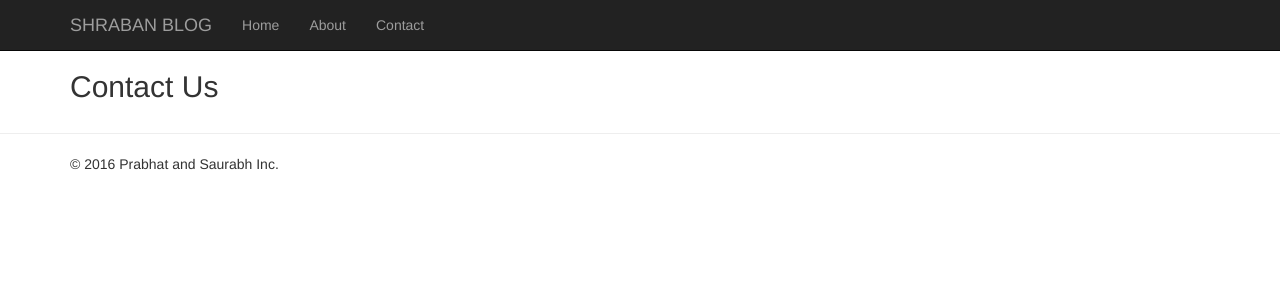
After one commit to hellodjangodev/shrabanblog, a Django app: page /contact/ in a window 1280 px wide. The commit adds this page. Shown: the top 300 px of the page. Run offline with Django 3.2, Linux system fonts and the light colour scheme; some libraries are stand-ins or nearby versions.

Commit message:
About and contact added

```diff
--- a/blog/templates/blog/about.html
+++ b/blog/templates/blog/about.html
@@ -2,12 +2,14 @@
 
 {% block content %}
   <div class="container">
+
     <h2>About us</h2>
     <p>
       What we want to create now is something that will store all the posts in our blog. But to be able to do that we need to talk a little bit about things called What we want to create now is something that will store all the posts in our blog. But to be able to
        do that we need to talk a little bit about things called. What we want to create now is something that will store all the posts in our blog. But to be able to do that we need to talk a little bit about things called What we want to create now is something that will store all the posts in our blog. But to be able
        to do that we need to talk a little bit about things called
     </p>
+
   </div>
 
 {% endblock %}
--- a/blog/templates/blog/base.html
+++ b/blog/templates/blog/base.html
@@ -25,13 +25,13 @@
            <span class="icon-bar"></span>
            <span class="icon-bar"></span>
          </button>
-         <a class="navbar-brand" href="#">SHRABAN BLOG</a>
+         <a class="navbar-brand" href="/">SHRABAN BLOG</a>
        </div>
        <div id="navbar" class="collapse navbar-collapse">
          <ul class="nav navbar-nav">
-           <li class="active"><a href="/">Home</a></li>
-           <li><a href="about.html">About</a></li>
-           <li><a href="#contact">Contact</a></li>
+           <li><a href="/">Home</a></li>
+           <li><a href="/about/">About</a></li>
+           <li><a href="/contact/">Contact</a></li>
          </ul>
        </div><!--/.nav-collapse -->
      </div>
--- /dev/null
+++ b/blog/templates/blog/contact.html
@@ -0,0 +1,7 @@
+{% extends "blog/base.html" %}
+
+{% block content %}
+  <div class="container">
+    <h2>Contact Us</h2>
+  </div>
+{% endblock %}
--- a/blog/urls.py
+++ b/blog/urls.py
@@ -4,4 +4,5 @@ from . import views
 urlpatterns = [
     url(r'^$', views.index, name='index'),
     url(r'^about/$', views.about, name='about'),
+    url(r'^contact/$', views.contact, name='contact'),
 ]
--- a/blog/views.py
+++ b/blog/views.py
@@ -9,3 +9,6 @@ def index(request):
 
 def about(request):
     return render(request, 'blog/about.html', {})
+
+def contact(request):
+    return render(request, 'blog/contact.html', {})
```
